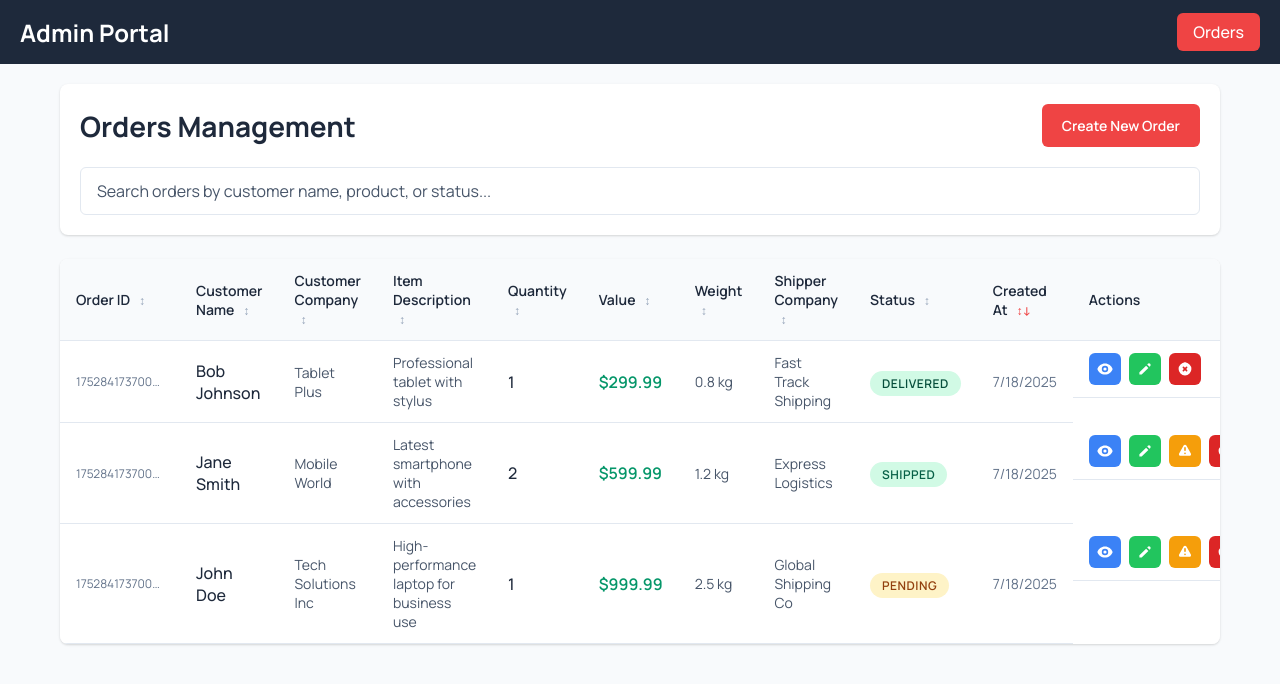
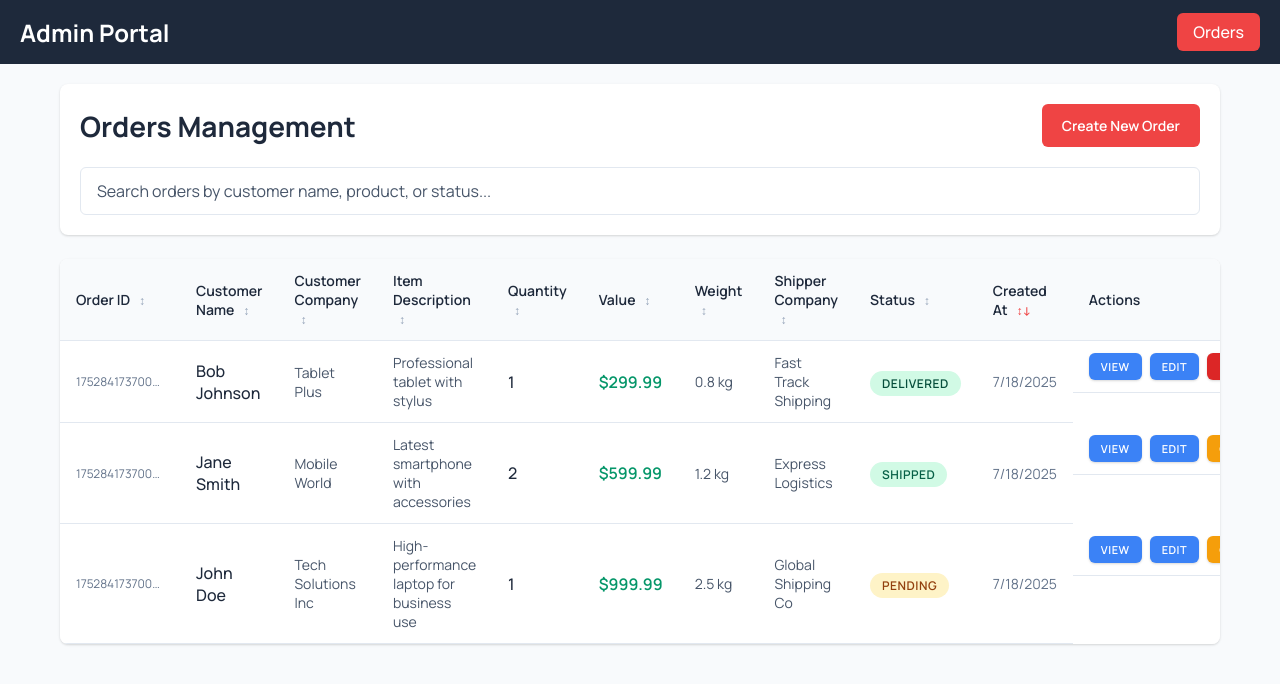
Before and after one commit to Turintel/Admin_Portal, a Vue app: page / in a window 1280 px wide. Shown: the top 684 px of the page. Built offline with nearby package versions, Linux system fonts and the light colour scheme.

Commit message:
Update action buttons with text labels and specified styling
Co-authored-by: Turintel <219751524+Turintel@users.noreply.github.com>

```diff
--- a/src/components/OrdersTable.vue
+++ b/src/components/OrdersTable.vue
@@ -65,32 +65,22 @@
           </td>
           <td class="created-at">{{ formatDate(order.createdAt) }}</td>
           <td class="actions">
-            <button @click="$emit('view-order', order)" class="btn btn-sm btn-info" title="View Order">
-              <svg class="icon" viewBox="0 0 20 20" fill="currentColor">
-                <path d="M10 12a2 2 0 100-4 2 2 0 000 4z"/>
-                <path fill-rule="evenodd" d="M.458 10C1.732 5.943 5.522 3 10 3s8.268 2.943 9.542 7c-1.274 4.057-5.064 7-9.542 7S1.732 14.057.458 10zM14 10a4 4 0 11-8 0 4 4 0 018 0z" clip-rule="evenodd"/>
-              </svg>
+            <button @click="$emit('view-order', order)" class="btn btn-sm btn-view" title="View Order">
+              VIEW
             </button>
             <button @click="$emit('edit-order', order)" class="btn btn-sm btn-edit" title="Edit Order">
-              <svg class="icon" viewBox="0 0 20 20" fill="currentColor">
-                <path d="M13.586 3.586a2 2 0 112.828 2.828l-.793.793-2.828-2.828.793-.793zM11.379 5.793L3 14.172V17h2.828l8.38-8.379-2.83-2.828z"/>
-              </svg>
+              EDIT
             </button>
             <button
               v-if="canCancelOrder(order.status)"
               @click="$emit('cancel-order', order)"
-              class="btn btn-sm btn-warning"
+              class="btn btn-sm btn-cancel"
               title="Cancel Order"
             >
-              <svg class="icon" viewBox="0 0 20 20" fill="currentColor">
-                <path fill-rule="evenodd" d="M8.257 3.099c.765-1.36 2.722-1.36 3.486 0l5.58 9.92c.75 1.334-.213 2.98-1.742 2.98H4.42c-1.53 0-2.493-1.646-1.743-2.98l5.58-9.92zM11 13a1 1 0 11-2 0 1 1 0 012 0zm-1-8a1 1 0 00-1 1v3a1 1 0 002 0V6a1 1 0 00-1-1z" clip-rule="evenodd"/>
-              </svg>
+              CANCEL
             </button>
             <button @click="$emit('delete-order', order)" class="btn btn-sm btn-delete" title="Delete Order">
-              <svg class="icon" viewBox="0 0 20 20" fill="currentColor">
-                <path fill-rule="evenodd" d="M9 2a1 1 0 000 2h2a1 1 0 100-2H9z" clip-rule="evenodd"/>
-                <path fill-rule="evenodd" d="M10 18a8 8 0 100-16 8 8 0 000 16zM8.707 7.293a1 1 0 00-1.414 1.414L8.586 10l-1.293 1.293a1 1 0 101.414 1.414L10 11.414l1.293 1.293a1 1 0 001.414-1.414L11.414 10l1.293-1.293a1 1 0 00-1.414-1.414L10 8.586 8.707 7.293z" clip-rule="evenodd"/>
-              </svg>
+              DELETE
             </button>
           </td>
         </tr>
@@ -376,43 +366,43 @@ export default {
 }
 
 .btn-sm {
-  padding: 8px;
-  font-size: 12px;
+  padding: 6px 12px;
+  font-size: 11px;
+  font-weight: 600;
+  text-transform: uppercase;
+  letter-spacing: 0.5px;
+  border-radius: 6px;
+  box-shadow: 0 1px 3px 0 rgba(0, 0, 0, 0.1), 0 1px 2px 0 rgba(0, 0, 0, 0.06);
 }
 
-.icon {
-  width: 16px;
-  height: 16px;
-}
-
-.btn-info {
+.btn-view {
   background-color: #3B82F6;
   color: #FFFFFF;
 }
 
-.btn-info:hover {
+.btn-view:hover {
   background-color: #2563EB;
   transform: translateY(-1px);
   box-shadow: 0 4px 12px rgba(59, 130, 246, 0.2);
 }
 
 .btn-edit {
-  background-color: #22C55E;
+  background-color: #3B82F6;
   color: #FFFFFF;
 }
 
 .btn-edit:hover {
-  background-color: #16A34A;
+  background-color: #2563EB;
   transform: translateY(-1px);
-  box-shadow: 0 4px 12px rgba(34, 197, 94, 0.2);
+  box-shadow: 0 4px 12px rgba(59, 130, 246, 0.2);
 }
 
-.btn-warning {
+.btn-cancel {
   background-color: #F59E0B;
   color: #FFFFFF;
 }
 
-.btn-warning:hover {
+.btn-cancel:hover {
   background-color: #D97706;
   transform: translateY(-1px);
   box-shadow: 0 4px 12px rgba(245, 158, 11, 0.2);
```
